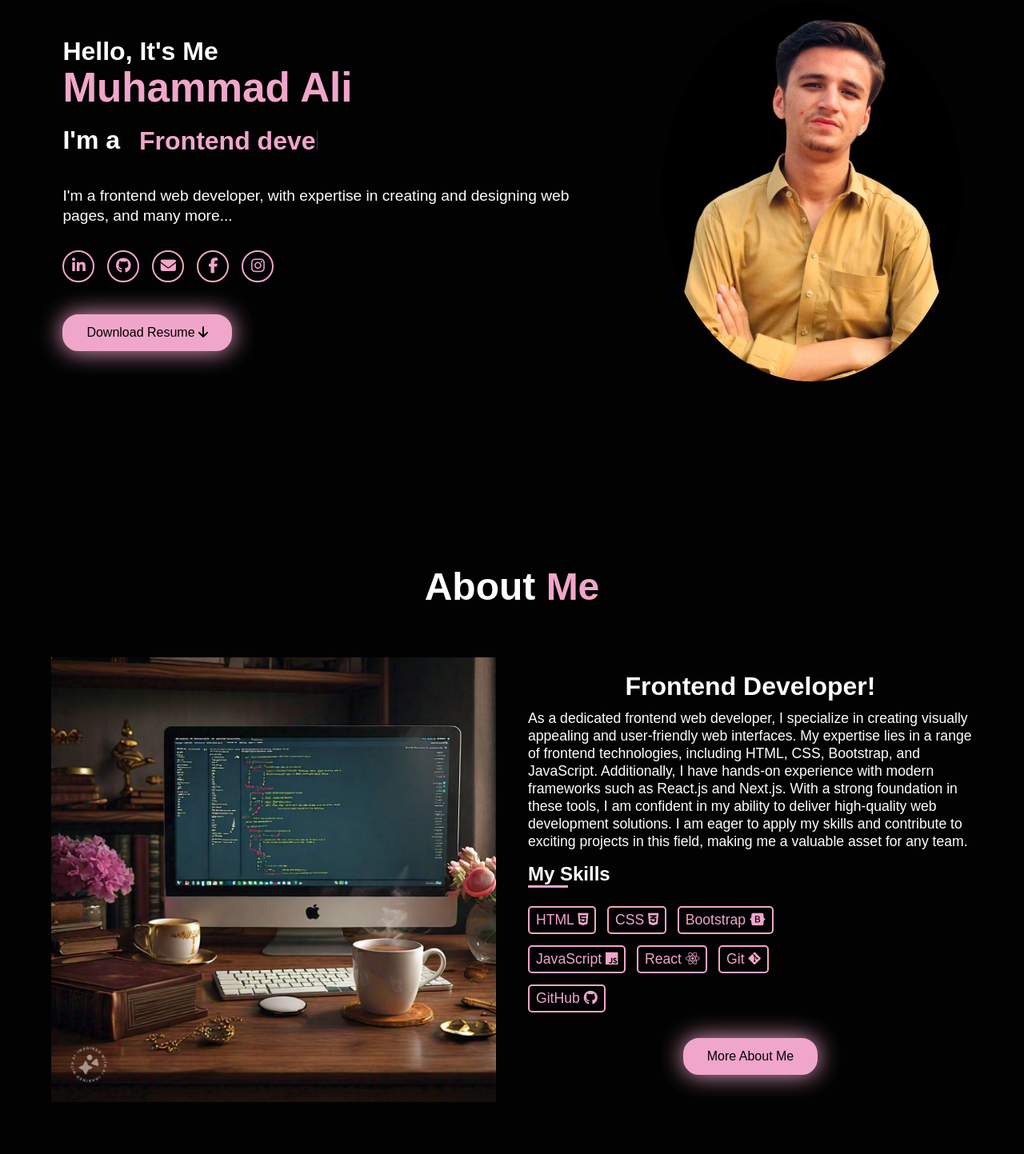
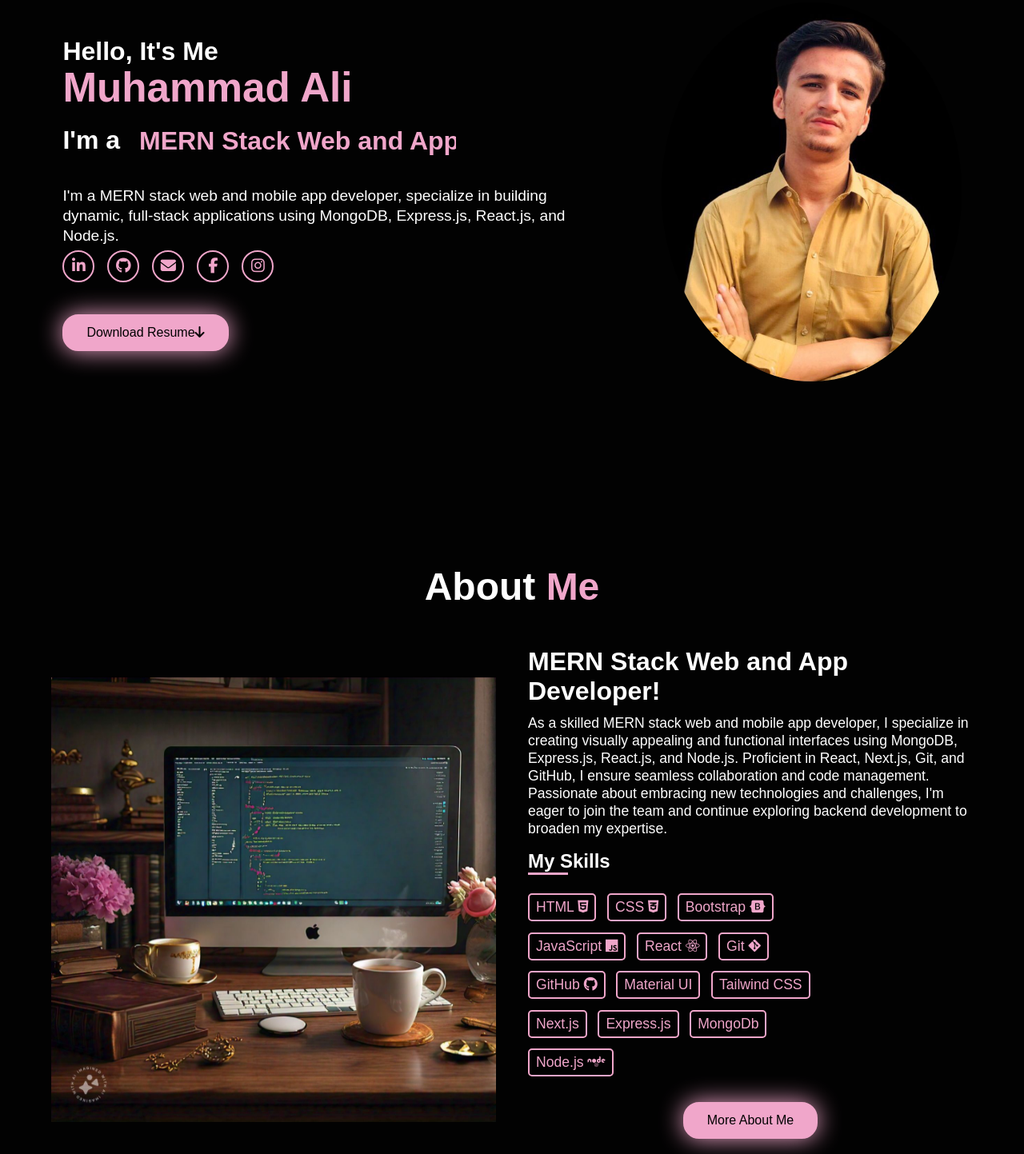
Before and after one commit to aligoharcodepulse/Portfolio, a plain HTML site: page index.html in a window 1280 px wide. Shown: the part 206-1649 px from the top of the page at 80% size. Drawn offline with Linux system fonts and the light colour scheme.

Commit message:
some updation

```diff
--- a/index.html
+++ b/index.html
@@ -31,11 +31,10 @@
             <div class="wrapper">
                 <h3 class="static-txt">I'm a</h3>
                 <ul class="dynamic-txt">
-                   <li><span class="spans">Frontend developer</span></li>
+                   <li><span class="spans">MERN Stack Web and App Developer</span></li>
                 </ul>
             </div>
-            <p class="home-para">I'm a frontend web developer, with expertise in creating and
-                designing web pages, and many more...</p>
+            <p class="home-para">I'm a MERN stack web and mobile app developer, specialize in building dynamic, full-stack applications using MongoDB, Express.js, React.js, and Node.js.</p>
             <div class="home-sci">
                 <a target="_blank" href="https://www.linkedin.com/in/muhammad-ali-gohar-b47662277/">
                     <i class="fa-brands fa-linkedin-in"></i>
@@ -49,12 +48,12 @@
                 <a target="_blank" href="https://www.facebook.com/profile.php?id=100070385528831">
                     <i class="fa-brands fa-facebook-f"></i>
                 </a>
-                <a target="_blank" href="https://www.instagram.com/itx_me_aligohar/">
+                <a target="_blank" href="https://www.instagram.com/pragmatic079/">
                     <i class="fa-brands fa-instagram"></i>
                 </a>
             </div>
             <div class="btn-box">
-                <a href="./Resume.pdf" target="_blank" class="home-btn">Download Resume <i class="fa-solid fa-arrow-down"></i></a>
+                <a href="./3.pdf" target="_blank" class="home-btn">Download Resume<i class="fa-solid fa-arrow-down"></i></a>
             </div>
         </div>
         <div class="home-dp">
@@ -74,15 +73,15 @@
         </div>
 
         <div class="about-content">
-            <h4>Frontend Developer!</h4>
+            <h4>MERN Stack Web and App Developer!</h4>
 
-            <p>As a dedicated frontend web developer, I specialize in creating visually appealing
-                and user-friendly web interfaces. My expertise lies in a range of frontend technologies,
-                including HTML, CSS, Bootstrap, and JavaScript. Additionally, I have hands-on experience
-                with modern frameworks such as React.js and Next.js. With a strong foundation in these
-                tools, I am confident in my ability to deliver high-quality web development solutions.
-                I am eager to apply my skills and contribute to exciting projects in this field,
-                making me a valuable asset for any team.</p>
+            <p>As a skilled MERN stack web and mobile app developer, I specialize in
+                creating visually appealing and functional interfaces using MongoDB,
+                Express.js, React.js, and Node.js. Proficient in React, Next.js, Git,
+                and GitHub, I ensure seamless collaboration and code management.
+                Passionate about embracing new technologies and challenges, I'm eager
+                to join the team and continue exploring backend development to broaden
+                my expertise.</p>
 
             <div class="skill-container">
                 <h4>My Skills</h4>
@@ -94,6 +93,12 @@
                     <a href="#">React <i class="fa-brands fa-react"></i></a>
                     <a href="#">Git <i class="fa-brands fa-git-alt"></i></a>
                     <a href="#">GitHub <i class="fa-brands fa-github"></i></a>
+                    <a href="#">Material UI</i></a>
+                    <a href="#">Tailwind CSS</i></a>
+                    <a href="#">Next.js</i></a>
+                    <a href="#">Express.js</i></a>
+                    <a href="#">MongoDb</i></a>
+                    <a href="#">Node.js <i class="fa-brands fa-node"></i></a>
                 </div>
             </div>
             <div class="btn-box">
@@ -111,8 +116,8 @@
             <div class="service-list">
                 <div class="service-box">
                     <i class="fa-solid fa-code"></i>
-                    <h2>Frontend Development</h2>
-                    <p>Creating quick, scalable, and maintainable front-end solutions with modern tools.</p>
+                    <h2>Web and App Development</h2>
+                    <p>Creating quick, scalable, and maintainable web solutions with modern tools.</p>
                     <a href="#" class="read">Learn More</a>
                 </div>
 
```
Also changed, not shown: 2 other files.
